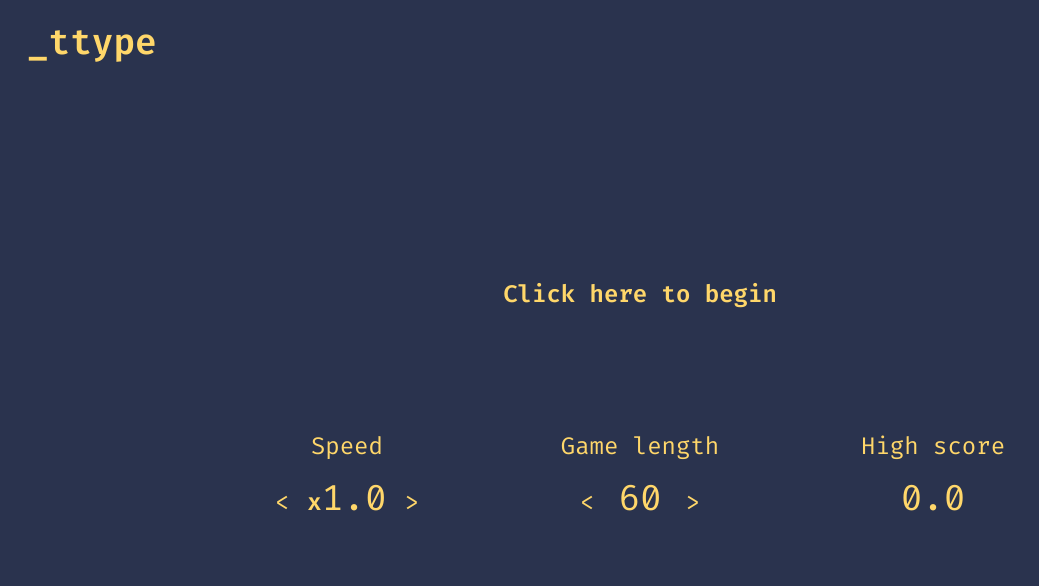
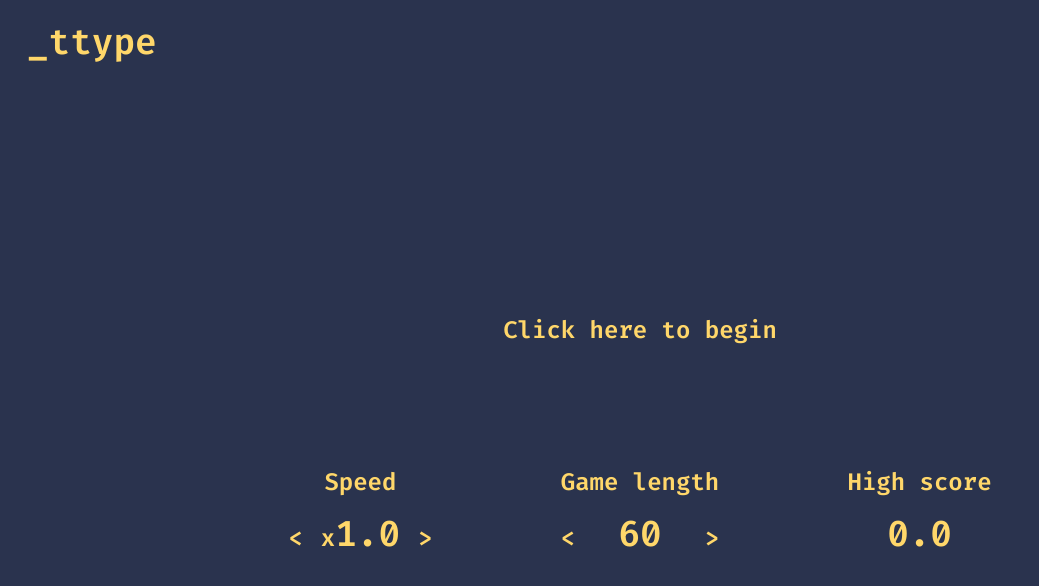
Before and after one commit to sam-peach/KaType, a React (Create React App) app: page / in a window 1280 px wide. Shown: the top 586 px of the page, without its empty margins (0-1039 px from the left). Built offline with nearby package versions, Linux system fonts and the light colour scheme.

Commit message:
Infinite game length

```diff
--- a/package.json
+++ b/package.json
@@ -11,9 +11,9 @@
     "@types/react": "^17.0.38",
     "@types/react-dom": "^17.0.11",
     "d3": "^7.2.1",
-    "rc-slider": "^9.7.5",
     "react": "^17.0.2",
     "react-dom": "^17.0.2",
+    "react-icons": "^4.3.1",
     "react-scripts": "5.0.0",
     "typescript": "^4.5.4",
     "web-vitals": "^2.1.2"
--- /dev/null
+++ b/src/components/Option.tsx
@@ -0,0 +1,38 @@
+import React from "react";
+
+const Option = ({
+  heading,
+  children,
+}: {
+  heading: string;
+  children?: JSX.Element | Array<JSX.Element>;
+}) => {
+  return (
+    <div
+      style={{
+        display: "flex",
+        flexDirection: "column",
+        textAlign: "center",
+      }}
+    >
+      <div
+        style={{
+          marginBottom: "0.5em",
+        }}
+      >
+        {heading}
+      </div>
+      <div
+        style={{
+          display: "flex",
+          alignItems: "baseline",
+          justifyContent: Array.isArray(children) ? "space-between" : "center",
+        }}
+      >
+        {children}
+      </div>
+    </div>
+  );
+};
+
+export default Option;
--- a/src/components/Options.css
+++ b/src/components/Options.css
@@ -1,19 +1,18 @@
-.options-row {
+/* .options-row {
   display: flex;
   flex-wrap: wrap;
   text-align: center;
   flex: 0 0 30%;
+} */
+
+.options-row {
+  display: flex;
+  flex: 1 0 100%;
+  justify-content: space-evenly;
+  margin-bottom: 2em;
 }
 
-.options-row > :first-child {
-  margin-bottom: 0.5em;
-  flex: 1 1 100%;
-  font-weight: 400;
+svg {
+  padding: 0;
+  margin: 0;
 }
-
-.options-row > :nth-child(2) {
-  display: flex;
-  justify-content: center;
-  flex: 1 1 100%;
-  font-weight: 400;
-}
--- a/src/components/Options.tsx
+++ b/src/components/Options.tsx
@@ -1,10 +1,8 @@
 import React, { useCallback, MouseEvent } from "react";
-import { GameLength } from "../utils";
+import { GameLength, getNextGameLength } from "../utils";
 import "./Options.css";
-
-const rowHeadingStyle = {
-  marginBottom: "0.5em",
-};
+import Option from "./Option";
+import { CgInfinity } from "react-icons/cg";
 
 const MAX_SPEED_LIMIT = 3.0;
 const MIN_SPEED_LIMIT = 0.5;
@@ -41,27 +39,27 @@ const Options = ({
     (e: MouseEvent<HTMLElement>) => {
       const target = (e.target as HTMLElement).textContent;
 
-      if (target === ">" && gameLength < GameLength.Long) {
-        setGameLength(gameLength + 30);
+      if (target === ">" && gameLength < GameLength.Infinite) {
+        const nextGameLength = getNextGameLength({
+          gameLength,
+          type: "increase",
+        });
+        setGameLength(nextGameLength as GameLength);
       } else if (target === "<" && gameLength > GameLength.Short) {
-        setGameLength(gameLength - 30);
+        const nextGameLength = getNextGameLength({
+          gameLength,
+          type: "decrease",
+        });
+        setGameLength(nextGameLength as GameLength);
       }
     },
     [gameLength, setGameLength]
   );
 
   return (
-    <div
-      style={{
-        display: "flex",
-        flex: "1 0 100%",
-        justifyContent: "center",
-        paddingTop: "4em",
-      }}
-    >
+    <>
       <div className="options-row">
-        <div style={rowHeadingStyle}>Speed</div>
-        <div style={{ display: "flex", alignItems: "baseline" }}>
+        <Option heading="Speed">
           <span
             onClick={handleSpeedMultiplierChange}
             style={{ marginRight: "0.75em" }}
@@ -76,27 +74,28 @@ const Options = ({
           >
             {">"}
           </span>
-        </div>
-      </div>
-      <div className="options-row">
-        <div style={rowHeadingStyle}>Game length</div>
-        <div style={{ display: "flex", alignItems: "baseline" }}>
+        </Option>
+        <Option heading={"Game length"}>
           <span onClick={handleGameLengthChange} style={{ marginRight: "1em" }}>
             {"<"}
           </span>
-          <span style={{ fontSize: "36px" }}>{gameLength}</span>
+          <span style={{ fontSize: "36px" }}>
+            {gameLength === GameLength.Infinite ? (
+              <CgInfinity strokeWidth={0.5} />
+            ) : (
+              gameLength
+            )}
+          </span>
           <span onClick={handleGameLengthChange} style={{ marginLeft: "1em" }}>
             {">"}
           </span>
-        </div>
+        </Option>
+
+        <Option heading={"High score"}>
+          <span style={{ fontSize: "36px" }}>{highScore.toFixed(1)}</span>
+        </Option>
       </div>
-      <div className="options-row">
-        <div style={rowHeadingStyle}>High score</div>
-        <div style={{ display: "flex", alignItems: "baseline" }}>
-          <span style={{ fontSize: "36px" }}>{highScore.toFixed(1)}</span>
-        </div>
-      </div>
-    </div>
+    </>
   );
 };
 
--- a/src/components/StartScreen.tsx
+++ b/src/components/StartScreen.tsx
@@ -7,6 +7,8 @@ const style = (shouldFade: boolean): {} => {
     display: "flex",
     flexWrap: "wrap",
     justifyContent: "center",
+    flex: "0 0 75%",
+    paddingTop: "5em",
   };
 
   const fade = shouldFade
@@ -47,7 +49,7 @@ const StartScreen = ({
       <div
         id="start-screen"
         onClick={() => setClicked(true)}
-        style={{ marginBottom: "1em" }}
+        style={{ marginBottom: "5em" }}
       >
         Click here to begin
       </div>
--- a/src/utils.ts
+++ b/src/utils.ts
@@ -3,6 +3,32 @@ export enum GameLength {
   ShortMedium = 60,
   LongMedium = 90,
   Long = 120,
+  Infinite = Infinity,
+}
+
+export const getNextGameLength = ({
+  gameLength,
+  type,
+}: {
+  gameLength: GameLength;
+  type: string;
+}) => {
+  if (type === "increase") {
+    return Object.values(GameLength).find((v) => v > gameLength) || gameLength;
+  }
+
+  if (type === "decrease") {
+    const idx = Object.values(GameLength).indexOf(gameLength);
+
+    return idx - 1 > 0
+      ? (Object.values(GameLength)[idx - 1] as GameLength)
+      : gameLength;
+  }
+};
+
+export enum LetterGeneration {
+  Random,
+  Bigrams,
 }
 
 export const randomLetter = (offset: number) => {
```
Also changed, not shown: 1 other file (tests, documents, lock files or other folders).
